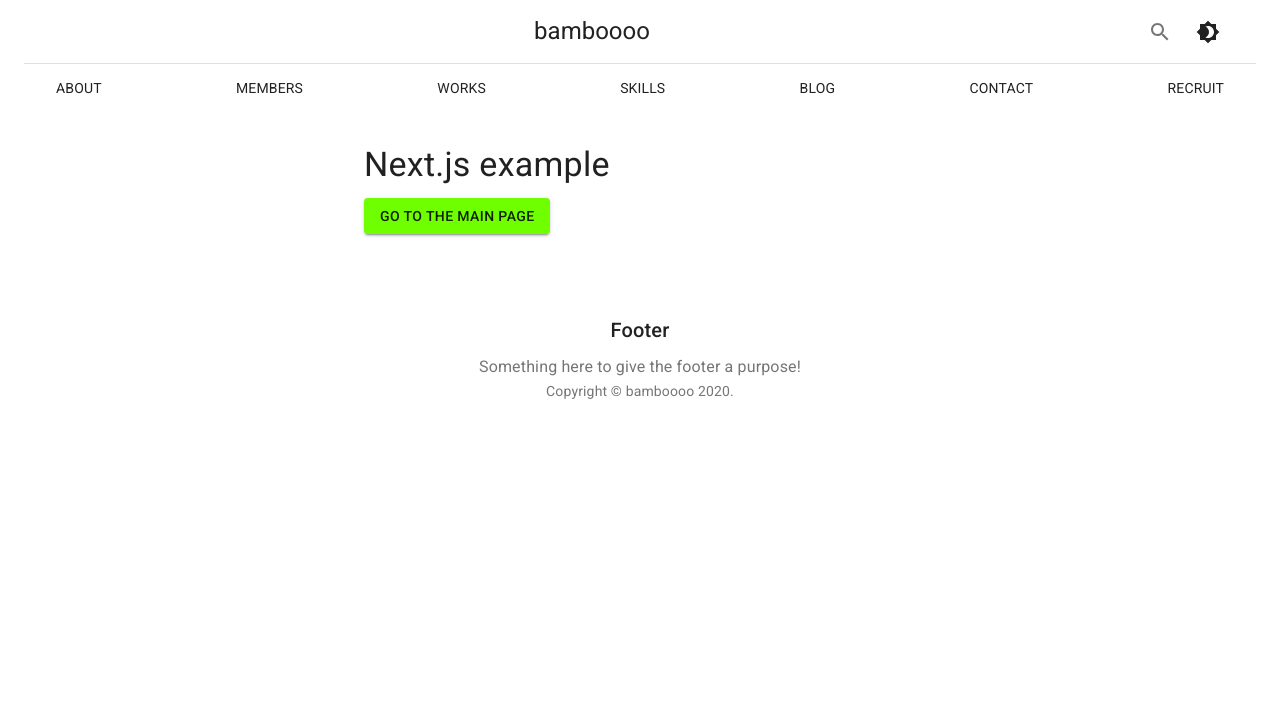
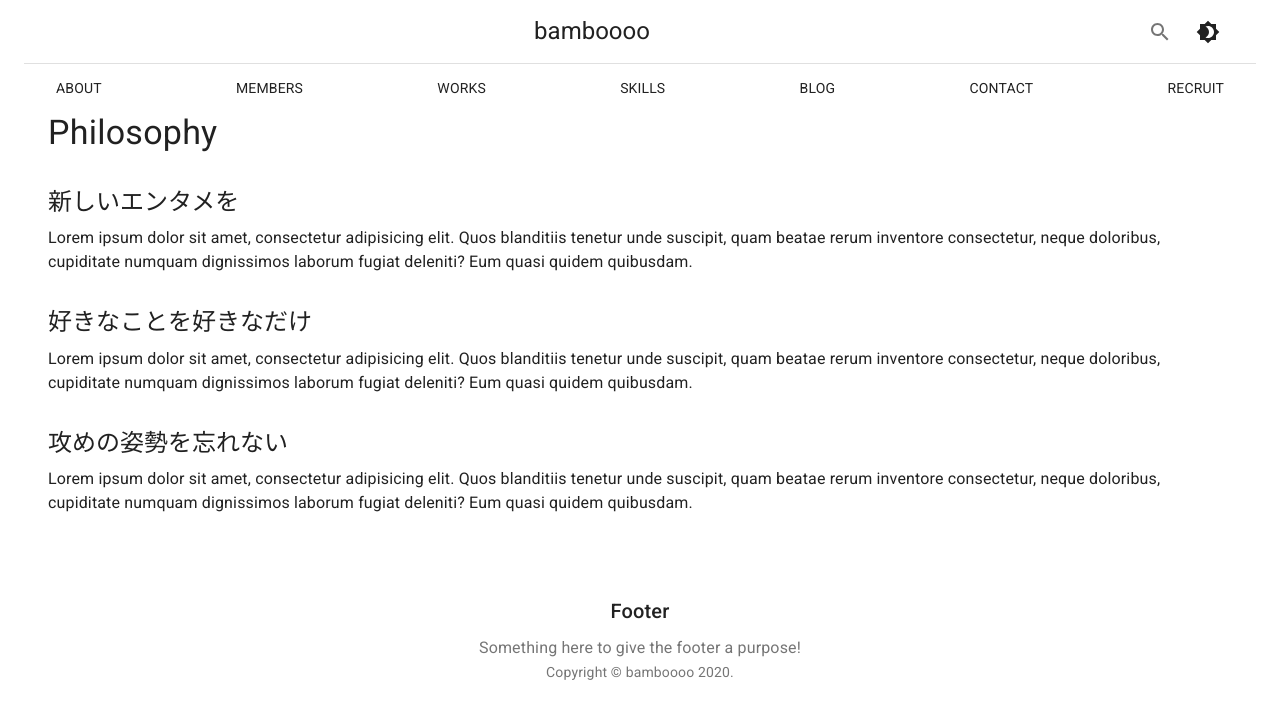
Before and after one commit to bamboooo-dev/bamboooo-hp, a Next.js app: page /about in a window 1280 px wide. Shown: the top 718 px of the page. Built offline with nearby package versions, Linux system fonts and the light colour scheme.

Commit message:
About ページの作成

```diff
--- a/pages/about.js
+++ b/pages/about.js
@@ -1,20 +1,37 @@
 import Box from '@material-ui/core/Box';
-import Button from '@material-ui/core/Button';
 import Container from '@material-ui/core/Container';
 import Typography from '@material-ui/core/Typography';
 import React from 'react';
-import Link from '../src/Link';
 
 export default function About() {
   return (
-    <Container maxWidth="sm">
+    <Container>
+      <Typography variant="h4" gutterBottom>
+        Philosophy
+      </Typography>
       <Box my={4}>
-        <Typography variant="h4" component="h1" gutterBottom>
-          Next.js example
+        <Typography variant="h5" gutterBottom>
+          新しいエンタメを
         </Typography>
-        <Button variant="contained" color="primary" component={Link} naked href="/">
-          Go to the main page
-        </Button>
+        <Typography variant="body1" gutterBottom>
+          Lorem ipsum dolor sit amet, consectetur adipisicing elit. Quos blanditiis tenetur unde suscipit, quam beatae rerum inventore consectetur, neque doloribus, cupiditate numquam dignissimos laborum fugiat deleniti? Eum quasi quidem quibusdam.
+        </Typography>
+      </Box>
+      <Box my={4}>
+        <Typography variant="h5" gutterBottom>
+          好きなことを好きなだけ
+        </Typography>
+        <Typography variant="body1" gutterBottom>
+          Lorem ipsum dolor sit amet, consectetur adipisicing elit. Quos blanditiis tenetur unde suscipit, quam beatae rerum inventore consectetur, neque doloribus, cupiditate numquam dignissimos laborum fugiat deleniti? Eum quasi quidem quibusdam.
+        </Typography>
+      </Box>
+      <Box my={4}>
+        <Typography variant="h5" gutterBottom>
+          攻めの姿勢を忘れない
+        </Typography>
+        <Typography variant="body1" gutterBottom>
+          Lorem ipsum dolor sit amet, consectetur adipisicing elit. Quos blanditiis tenetur unde suscipit, quam beatae rerum inventore consectetur, neque doloribus, cupiditate numquam dignissimos laborum fugiat deleniti? Eum quasi quidem quibusdam.
+        </Typography>
       </Box>
     </Container>
   );
```
